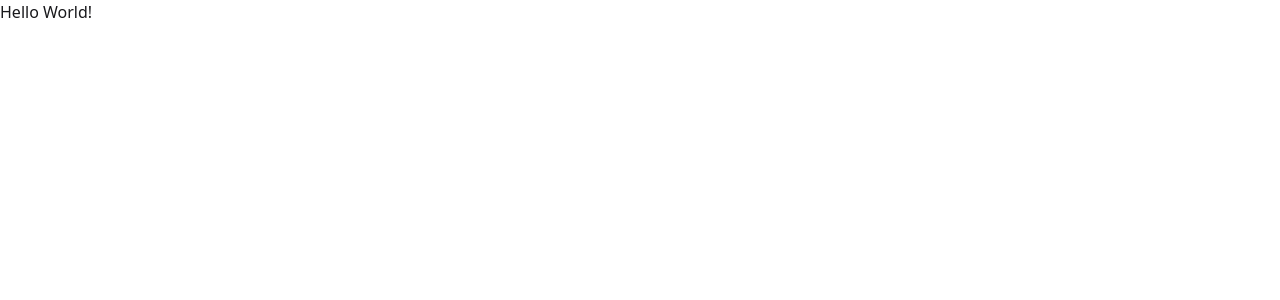
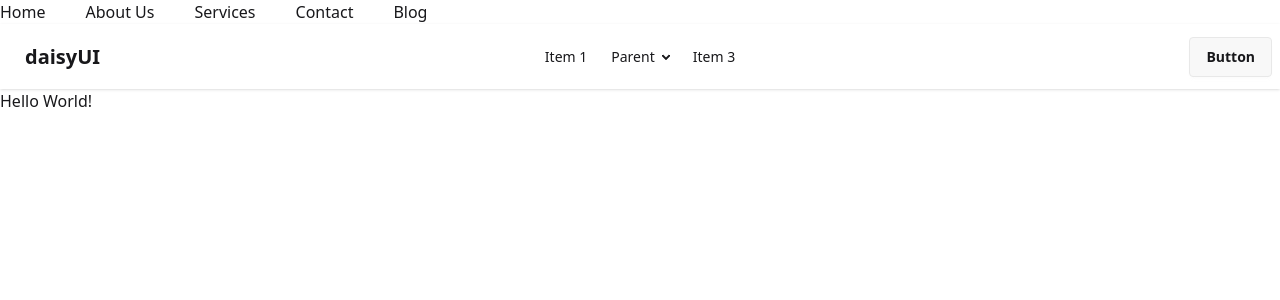
Before and after one commit to imam-hasan-jami/Programming-Hero, a React (Vite) app in the folder Practice/React/react-custom-design-app/: page /blog in a window 1280 px wide. Shown: the top 300 px of the page. Built offline with nearby package versions, Linux system fonts and the light colour scheme.

Commit message:
create a navbar and added dynamic links. lucide icon setup

```diff
--- a/Practice/React/react-custom-design-app/package.json
+++ b/Practice/React/react-custom-design-app/package.json
@@ -11,6 +11,7 @@
   },
   "dependencies": {
     "@tailwindcss/vite": "^4.1.3",
+    "lucide": "^0.487.0",
     "react": "^19.0.0",
     "react-dom": "^19.0.0",
     "tailwindcss": "^4.1.3"
--- a/Practice/React/react-custom-design-app/src/App.jsx
+++ b/Practice/React/react-custom-design-app/src/App.jsx
@@ -1,6 +1,11 @@
+import DaisyNavbar from "./Components/DaisyNavbar/DaisyNavbar";
+import Navbar from "./Components/Navbar/Navbar";
+
 function App() {
     return (
         <>
+            <Navbar />
+            <DaisyNavbar />
             <h1>Hello World!</h1>
         </>
     );
--- /dev/null
+++ b/Practice/React/react-custom-design-app/src/Components/DaisyNavbar/DaisyNavbar.jsx
@@ -0,0 +1,84 @@
+import React from "react";
+
+const DaisyNavbar = () => {
+    return (
+        <div className="navbar bg-base-100 shadow-sm">
+            <div className="navbar-start">
+                <div className="dropdown">
+                    <div
+                        tabIndex={0}
+                        role="button"
+                        className="btn btn-ghost lg:hidden"
+                    >
+                        <svg
+                            xmlns="http://www.w3.org/2000/svg"
+                            className="h-5 w-5"
+                            fill="none"
+                            viewBox="0 0 24 24"
+                            stroke="currentColor"
+                        >
+                            {" "}
+                            <path
+                                strokeLinecap="round"
+                                strokeLinejoin="round"
+                                strokeWidth="2"
+                                d="M4 6h16M4 12h8m-8 6h16"
+                            />{" "}
+                        </svg>
+                    </div>
+                    <ul
+                        tabIndex={0}
+                        className="menu menu-sm dropdown-content bg-base-100 rounded-box z-1 mt-3 w-52 p-2 shadow"
+                    >
+                        <li>
+                            <a>Item 1</a>
+                        </li>
+                        <li>
+                            <a>Parent</a>
+                            <ul className="p-2">
+                                <li>
+                                    <a>Submenu 1</a>
+                                </li>
+                                <li>
+                                    <a>Submenu 2</a>
+                                </li>
+                            </ul>
+                        </li>
+                        <li>
+                            <a>Item 3</a>
+                        </li>
+                    </ul>
+                </div>
+                <a className="btn btn-ghost text-xl">daisyUI</a>
+            </div>
+            <div className="navbar-center hidden lg:flex">
+                <ul className="menu menu-horizontal px-1">
+                    <li>
+                        <a>Item 1</a>
+                    </li>
+                    <li>
+                        <details>
+                            <summary>Parent</summary>
+                            <ul className="p-2">
+                                <li>
+                                    <a>Submenu 1</a>
+                                </li>
+                                <li>
+                                    <a>Submenu 2</a>
+                                </li>
+                            </ul>
+                        </details>
+                    </li>
+                    <li>
+                        <a>Item 3</a>
+                    </li>
+                </ul>
+            </div>
+            <div className="navbar-end">
+                <a className="btn">Button</a>
+            </div>
+        </div>
+    );
+};
+
+export default DaisyNavbar;
--- /dev/null
+++ b/Practice/React/react-custom-design-app/src/Components/Navbar/Link.jsx
@@ -0,0 +1,11 @@
+import React from 'react';
+
+const Link = ({ route }) => {
+    return (
+        <div>
+            <li><a href={route.path}>{route.name}</a></li>
+        </div>
+    );
+};
+
+export default Link;
--- /dev/null
+++ b/Practice/React/react-custom-design-app/src/Components/Navbar/Navbar.jsx
@@ -0,0 +1,61 @@
+import React from 'react';
+import Link from './Link';
+
+const navigationData = [
+    {
+        name: "Home",
+        path: "/home",
+        id: 1
+    },
+    {
+        name: "About Us",
+        path: "/about-us",
+        id: 2
+    },
+    {
+        name: "Services",
+        path: "/services",
+        id: 3
+    },
+    {
+        name: "Contact",
+        path: "/contact",
+        id: 4
+    },
+    {
+        name: "Blog",
+        path: "/blog",
+        id: 5
+    }
+];
+
+const Navbar = () => {
+    return (
+        <nav>
+
+            {/* fixed url 👇 */}
+            {/* <ul className='flex gap-10'>
+                <li><a href="/">Home</a></li>
+                <li><a href="/about">About</a></li>
+                <li><a href="/blog">Blog</a></li>
+            </ul> */}
+
+
+            {/* dynamic url fetched from navigationData 👇 */}
+            {/* <ul className='flex gap-10'>
+                {
+                    navigationData.map(route => <li><a href={route.path}>{route.name}</a></li>)
+                }
+            </ul> */}
+
+            {/* dynamic url calling from different component */}
+            <ul className='flex gap-10'>
+                {
+                    navigationData.map(route => <Link key={route.id} route={route} />)
+                }
+            </ul>
+        </nav>
+    );
+};
+
+export default Navbar;
```
Also changed, not shown: 1 other file (tests, documents, lock files or other folders).
